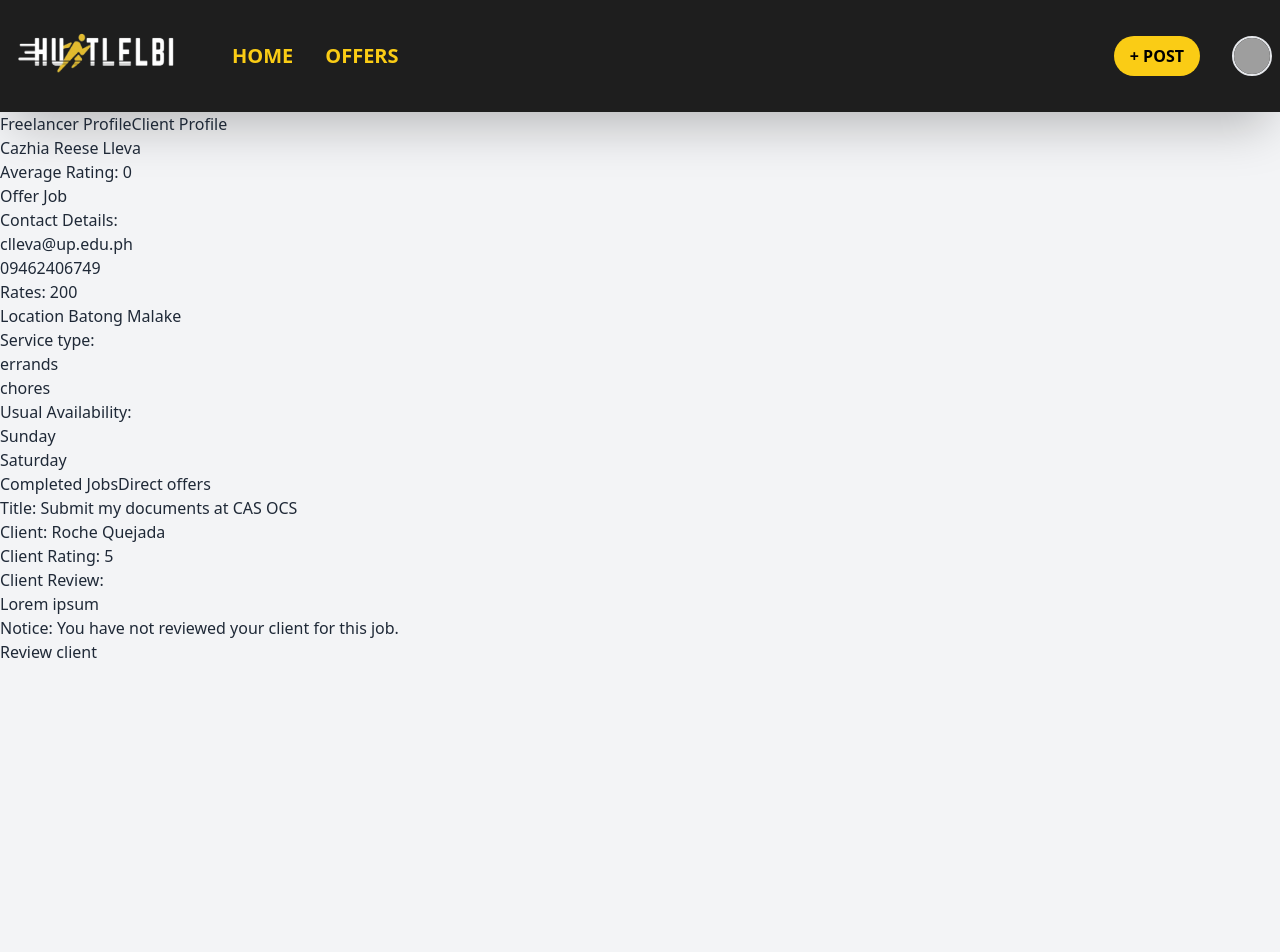
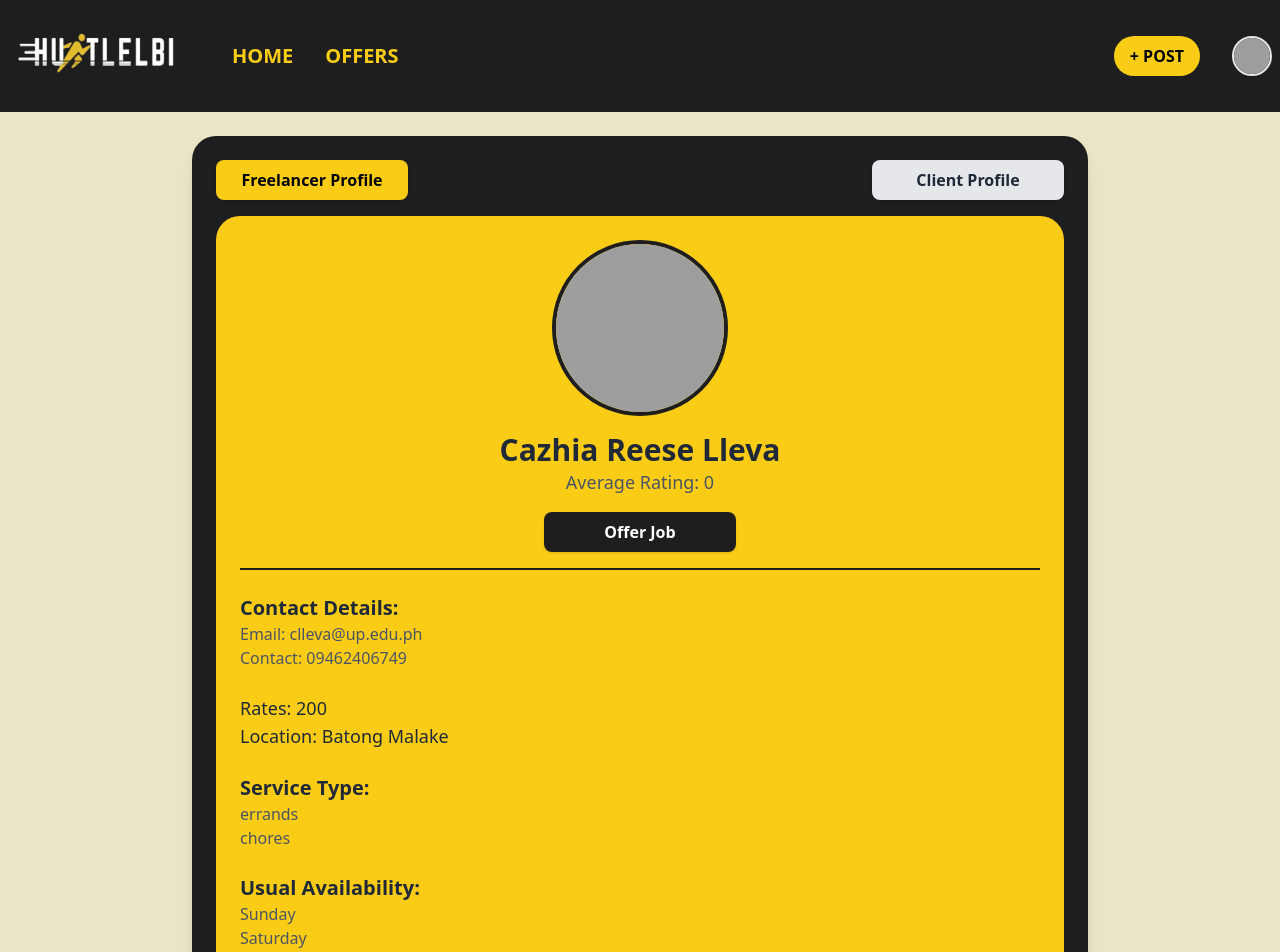
Before and after one commit to rfquejada/HUSTLELBI, a React (Create React App) app in the folder frontend/: page /profile/1 in a window 1280 px wide. Shown: the top 952 px of the page. Before the commit the page ends 800 px from the top, so only its background shows below. Built offline with nearby package versions, Linux system fonts and the light colour scheme; grey boxes are pictures that could not be loaded.

Commit message:
feat: Added css for the Freelancer Profile

```diff
--- a/frontend/src/Pages/FreelancerProfile.js
+++ b/frontend/src/Pages/FreelancerProfile.js
@@ -3,76 +3,141 @@ import OfferJob from "../Components/OfferJob";
 import FreelancerCompleted from "../Components/FreelancerCompleted";
 import DirectOffer from "../Components/DirectOffer";
 
+function FreelancerProfile(props) {
+    const user = props.user;
+    const offerJob = props.show;
+    const setShowOfferJob = props.setShowOfferJob;
+    const jobPostings = props.jobPostings;
+    const signedInUser = props.signedInUser;
+    const uniqueServiceTypes = props.uniqueServiceTypes;
+    const setJobPostings = props.setJobPostings;
+    const fHistory = props.fHistory;
+    const clients = props.clients;
+    const [showCompleted, setShowCompleted] = useState(true);
+    const [showOffers, setShowOffers] = useState(false);
 
-function FreelancerProfile (props)
-{
+    return (
+        <div className="w-full min-h-full bg-yellow-400 p-6 rounded-3xl"> {/* Adjusted height */}
+            {/* Freelancer Image */}
+            <div className="flex flex-col items-center">
+            <img
+                src={user.img ? user.img : "https://encrypted-tbn0.gstatic.com/images?q=tbn:ANd9GcTBuxUOcfaNIa_PZ2zgpCjwtS6ziiwb0tAZJg&s"}
+                alt="Freelancer Profile"
+                className="w-44 h-44 rounded-full object-cover mb-4 border-4 border-[#1E1E1E]" // Adjust border color and size as needed
+            />
+                <h1 className="text-3xl font-extrabold text-gray-800">{user.freelancer.name}</h1>
+                <p className="text-lg text-gray-600">Average Rating: {user.freelancer.average_rating}</p>
+            </div>
 
- const user = props.user
- const offerJob = props.show
- const setShowOfferJob = props.setShowOfferJob
- const jobPostings = props.jobPostings
- const signedInUser = props.signedInUser
- const uniqueServiceTypes = props.uniqueServiceTypes
- const setJobPostings = props.setJobPostings
- const fHistory = props.fHistory
- const clients = props.clients
-const [showCompleted, setShowCompleted] = useState(true)
-const [showOffers, setShowOffers] = useState(false)
-return(
-    <div>
-    <img src = {user.freelancer.img}></img>
-    <h1>{user.freelancer.name}</h1>
-    <p>Average Rating: {user.freelancer.average_rating}</p>
-    <button onClick={() => setShowOfferJob(true)}>Offer Job</button>
+            {/* Offer Job Button */}
+            <div className="flex justify-center my-4">
+            <button
+                className="bg-[#1E1E1E] text-white px-4 py-2 rounded-lg shadow hover:bg-yellow-600 font-bold w-48" // Adjusted width
+                onClick={() => setShowOfferJob(true)}
+            >
+                Offer Job
+            </button>
+            </div>
+            <div className="my-3 flex items-center">
+                <hr className="w-full" style={{ borderColor: "#1E1E1E", borderWidth: "1px" }} /> {/* Adjust the borderWidth as needed */}
+            </div>
+            {/* OfferJob Component */}
+            {offerJob ? (
+                <OfferJob
+                    direct={setShowOffers}
+                    show={setShowOfferJob}
+                    offer={user.freelancer.id}
+                    jobs={jobPostings}
+                    setJobs={setJobPostings}
+                    user={signedInUser}
+                    type={uniqueServiceTypes}
+                />
+            ) : null}
 
-    {
-        offerJob ? (
-            <OfferJob direct={setShowOffers} show = {setShowOfferJob} offer={user.freelancer.id} jobs = {jobPostings} setJobs = {setJobPostings} user = {signedInUser} type = {uniqueServiceTypes} />
-        ): null
-    }
-    <ul>Contact Details:
-        <li>{user.freelancer.email}</li>
-        <li>{user.freelancer.contact}</li>
-    </ul>
+            {/* Contact Details */}
+            <div className="my-6">
+                <h3 className="text-xl font-bold text-gray-800">Contact Details:</h3>
+                <ul className="text-gray-600">
+                    <li>Email: {user.freelancer.email}</li>
+                    <li>Contact: {user.freelancer.contact}</li>
+                </ul>
+            </div>
 
-    <p>Rates: {user.freelancer.rates}</p>
+            {/* Freelancer Rates and Location */}
+            <div className="my-6">
+                <p className="text-lg text-gray-800">Rates: {user.freelancer.rates}</p>
+                <p className="text-lg text-gray-800">Location: {user.freelancer.location}</p>
+            </div>
 
-    <p>Location {user.freelancer.location}</p>
+            {/* Service Types */}
+            <div className="my-6">
+                <h3 className="text-xl font-bold text-gray-800">Service Type:</h3>
+                <ul className="text-gray-600">
+                    {user.freelancer.service_type.map((type, index) => (
+                        <li key={index}>{type}</li>
+                    ))}
+                </ul>
+            </div>
 
-    <h3>Service type: </h3>
+            {/* Usual Availability */}
+            <div className="my-6">
+                <h3 className="text-xl font-bold text-gray-800">Usual Availability:</h3>
+                <ul className="text-gray-600">
+                    {user.freelancer.usual_availability.map((avl, index) => (
+                        <li key={index}>{avl}</li>
+                    ))}
+                </ul>
+            </div>
 
-    {user.freelancer.service_type.map((type) =>{
-                return(<ul>
-                    <li>{type}</li>
-                </ul>)
-            })}
+            {/* Buttons for Completed Jobs and Direct Offers */}
+            <div className="flex justify-center space-x-4 my-6">
+                <button
+                    className={`px-4 py-2 rounded-lg font-bold ${
+                        showCompleted ? 'bg-yellow-600 text-white' : 'bg-gray-300 text-gray-800'
+                    }`}
+                    onClick={() => {
+                        setShowOffers(false);
+                        setShowCompleted(true);
+                    }}
+                >
+                    Completed Jobs
+                </button>
+                <button
+                    className={`px-4 py-2 rounded-lg font-bold ${
+                        showOffers ? 'bg-yellow-600 text-white' : 'bg-gray-300 text-gray-800'
+                    }`}
+                    onClick={() => {
+                        setShowCompleted(false);
+                        setShowOffers(true);
+                    }}
+                >
+                    Direct Offers
+                </button>
+            </div>
 
-    <h3>Usual Availability: </h3>
+            {/* FreelancerCompleted and DirectOffer Components */}
+            <div className="mt-4">
+                {showCompleted ? (
+                    <FreelancerCompleted
+                        setJobPostings={setJobPostings}
+                        jobPostings={jobPostings}
+                        clients={clients}
+                        fHistory={fHistory}
+                    />
+                ) : null}
 
-        {user.freelancer.usual_availability.map((avl) =>{
-                return(<ul>
-                    <li>{avl}</li>
-                </ul>)
-            })}
-
-    <button onClick={() =>  {
-        setShowOffers(false)
-        setShowCompleted(true)}}>Completed Jobs</button>
-     <button onClick={() => {
-       setShowCompleted(false)
-        setShowOffers(true)}}>Direct offers</button>
-    {/* FreelancerCompleted.js */}
-    {
-        showCompleted ? (<FreelancerCompleted setJobPostings = {setJobPostings} jobPostings = {jobPostings} clients={clients} fHistory = {fHistory}/>) : null
-    }
-
-    {/* DirectOffer.js */}
-    {
-        showOffers ? (<DirectOffer show={setShowOffers} setJobPostings = {setJobPostings} jobPostings = {jobPostings} userId = {user.freelancer.id} clients = {clients}/>) : null
-    }
-
-    </div>
-)
+                {showOffers ? (
+                    <DirectOffer
+                        show={setShowOffers}
+                        setJobPostings={setJobPostings}
+                        jobPostings={jobPostings}
+                        userId={user.freelancer.id}
+                        clients={clients}
+                    />
+                ) : null}
+            </div>
+        </div>
+    );
 }
 
-export default FreelancerProfile
+export default FreelancerProfile;
--- a/frontend/src/Pages/Profile.js
+++ b/frontend/src/Pages/Profile.js
@@ -1,85 +1,78 @@
 import { useEffect, useState } from "react";
-import { Link, useOutletContext, useParams } from "react-router-dom";
+import { useOutletContext, useParams } from "react-router-dom";
 import OfferJob from "../Components/OfferJob";
 import FreelancerProfile from "./FreelancerProfile";
 import ClientProfile from "./ClientProfile";
 
-function Profile ()
-{
- let {id}  = useParams();
-
- const {clients, freelancers, jobPostings, setJobPostings, signedInUser, uniqueServiceTypes} = useOutletContext();
+function Profile() {
+  let { id } = useParams();
+  const { clients, freelancers, jobPostings, setJobPostings, signedInUser, uniqueServiceTypes } = useOutletContext();
   const [user, setUser] = useState({ freelancer: null, client: null });
-const [show, setShow] = useState(true)
-const[fHistory, setfHistory] = useState([])
-const[cHistory, setcHistory] = useState([])
-
-const[offerJob, setShowOfferJob] = useState(false)
+  const [show, setShow] = useState(true);
+  const [fHistory, setfHistory] = useState([]);
+  const [cHistory, setcHistory] = useState([]);
+  const [offerJob, setShowOfferJob] = useState(false);
 
   const findUserById = (_id) => {
-    // Find the freelancer by id
     const freelancer = freelancers.find((freelancer) => freelancer.id === _id);
     const client = clients.find((client) => client.id === _id);
-    console.log(clients)
-    console.log(freelancers)
-    console.log("Freelancer:", freelancer);
-    console.log("Client:", client);
-
-    setUser({
-      freelancer: freelancer || null,
-      client: client || null,
-    });
-    accessHistory(freelancer, client)
+    setUser({ freelancer: freelancer || null, client: client || null });
+    accessHistory(freelancer, client);
   };
 
   const accessHistory = (freelancer, client) => {
-
-    if (freelancer)
-        {
-            const f_history = jobPostings.filter((jobs) => jobs.completed === true && jobs.freelancerId  === freelancer.id)
-            setfHistory(f_history)
+    if (freelancer) {
+      const f_history = jobPostings.filter((jobs) => jobs.completed === true && jobs.freelancerId === freelancer.id);
+      setfHistory(f_history);
     }
-        if (client)
-        {
-            const c_history = jobPostings.filter((jobs) => jobs.completed === true && jobs.clientId === client.id)
-             setcHistory(c_history)
-
-             console.log(c_history)
+    if (client) {
+      const c_history = jobPostings.filter((jobs) => jobs.completed === true && jobs.clientId === client.id);
+      setcHistory(c_history);
     }
-}
-
+  };
 
   useEffect(() => {
     if (id) {
-        findUserById(parseInt(id,10))
+      findUserById(parseInt(id, 10));
     }
-}, [id])
+  }, [id]);
 
   return (
-    <div>
+    <div className="min-h-screen bg-[#E9E6C7] p-6">
       {user.freelancer && user.client ? (
-            <div>
-                <button onClick={() => setShow(true)}>Freelancer Profile</button>
-                <button onClick={() => setShow(false)}>Client Profile</button>
-               { show ? (
-                <FreelancerProfile clients = {clients} fHistory = {fHistory} user = {user} show = {offerJob} setShowOfferJob = {setShowOfferJob} jobPostings={jobPostings} setJobPostings = {setJobPostings} signedInUser = {signedInUser} uniqueServiceTypes = {uniqueServiceTypes}/>
+        <div className="max-w-4xl mx-auto bg-[#1E1E1E] p-6 rounded-3xl shadow-lg min-h-full">
+          <div className="flex justify-between mb-4">
+            <button className={`bg-[#1E1E1E] text-black px-4 py-2 rounded-lg shadow hover:bg-yellow-600 font-bold w-48 ${show ? "bg-yellow-400 text-black" : "bg-gray-200 text-gray-800"}`} onClick={() => setShow(true)}>
+            Freelancer Profile
+            </button>
+
+            <button className={`bg-[#1E1E1E] text-black px-4 py-2 rounded-lg shadow hover:bg-yellow-600 font-bold w-48 ${show ?  "bg-gray-200 text-gray-800" : "bg-yellow-400 text-black" }`} onClick={() => setShow(false)}>
+              Client Profile
+            </button>
+          </div>
+
+
+          {show ? (
+            <FreelancerProfile clients={clients} fHistory={fHistory} user={user} show={offerJob} setShowOfferJob={setShowOfferJob} jobPostings={jobPostings} setJobPostings={setJobPostings} signedInUser={signedInUser} uniqueServiceTypes={uniqueServiceTypes} />
           ) : (
-                <ClientProfile jobPostings={jobPostings} setJobPostings = {setJobPostings} clients = {clients} freelancers = {freelancers} cHistory = {cHistory}  user = {user} />
-                )
-            }
+            <ClientProfile jobPostings={jobPostings} setJobPostings={setJobPostings} clients={clients} freelancers={freelancers} cHistory={cHistory} user={user} />
+          )}
         </div>
       ) : user.freelancer ? (
-            <FreelancerProfile clients = {clients} fHistory = {fHistory} user = {user} show = {offerJob} setShowOfferJob = {setShowOfferJob} jobPostings={jobPostings} setJobPostings = {setJobPostings} signedInUser = {signedInUser} uniqueServiceTypes = {uniqueServiceTypes}/>
+        <div className="max-w-4xl mx-auto bg-white p-6 rounded-lg shadow-lg min-h-full">
+          <FreelancerProfile clients={clients} fHistory={fHistory} user={user} show={offerJob} setShowOfferJob={setShowOfferJob} jobPostings={jobPostings} setJobPostings={setJobPostings} signedInUser={signedInUser} uniqueServiceTypes={uniqueServiceTypes} />
+        </div>
       ) : user.client ? (
-            <ClientProfile  jobPostings={jobPostings} setJobPostings = {setJobPostings} clients = {clients} freelancers = {freelancers} cHistory = {cHistory}  user = {user} />
+        <div className="max-w-4xl mx-auto bg-white p-6 rounded-lg shadow-lg min-h-full">
+          <ClientProfile jobPostings={jobPostings} setJobPostings={setJobPostings} clients={clients} freelancers={freelancers} cHistory={cHistory} user={user} />
+        </div>
       ) : (
-            <div>
-                <h3>User not found</h3>
+        <div className="max-w-2xl mx-auto bg-red-100 p-4 rounded-lg text-center min-h-full">
+          <h3 className="text-xl font-bold text-red-600">User not found</h3>
         </div>
       )}
     </div>
   );
-
 }
 
-export default Profile
+export default Profile;
--- a/frontend/src/index.css
+++ b/frontend/src/index.css
@@ -6,7 +6,7 @@
 
 /* General styling for the app */
 body {
-    @apply bg-gray-100 font-sans text-gray-800;
+    @apply bg-[#E9E6C7] font-sans text-gray-800;
     padding: 0;
     overflow-x: hidden;
     margin: 0;
```
Lines whose indentation alone changed are shown as unchanged.
